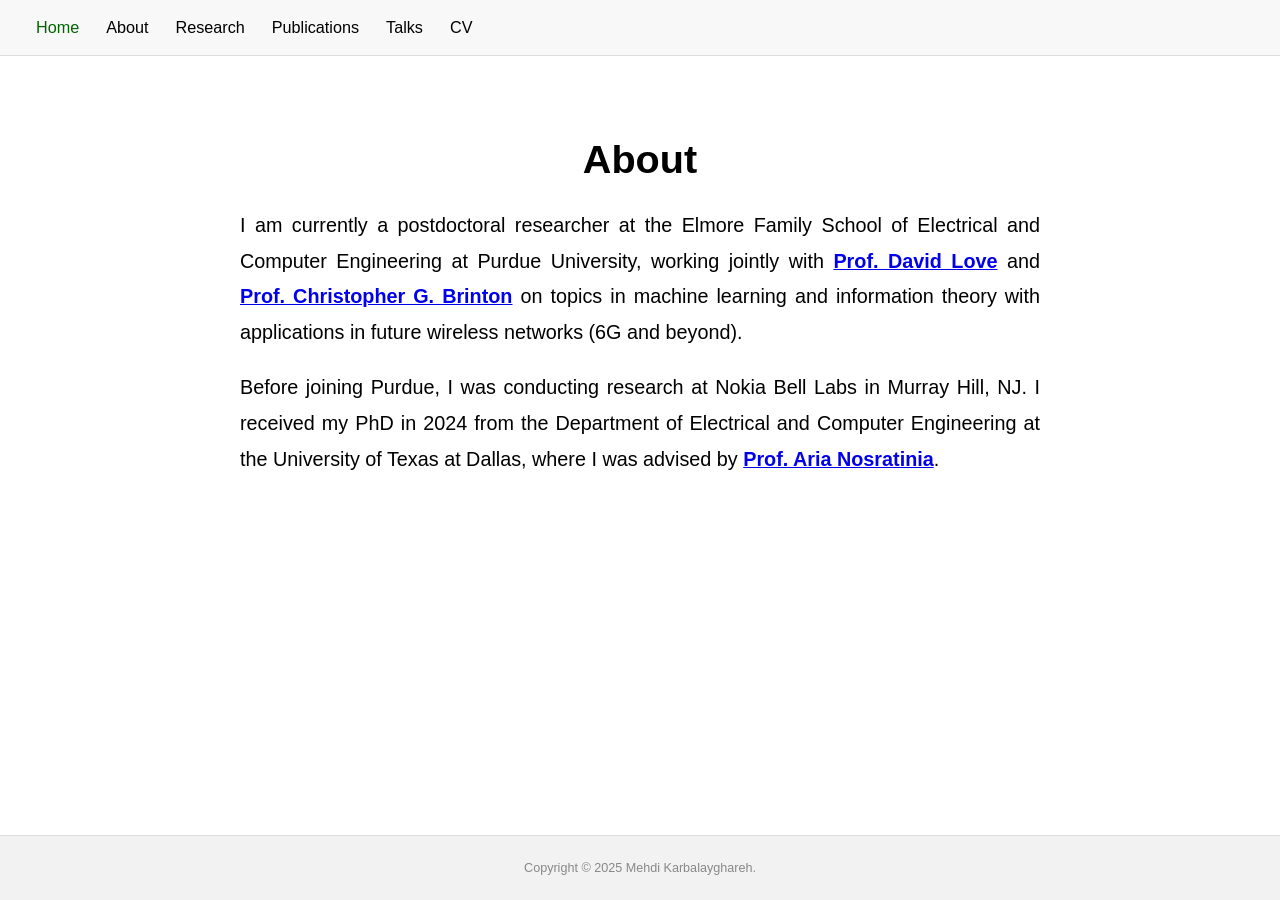
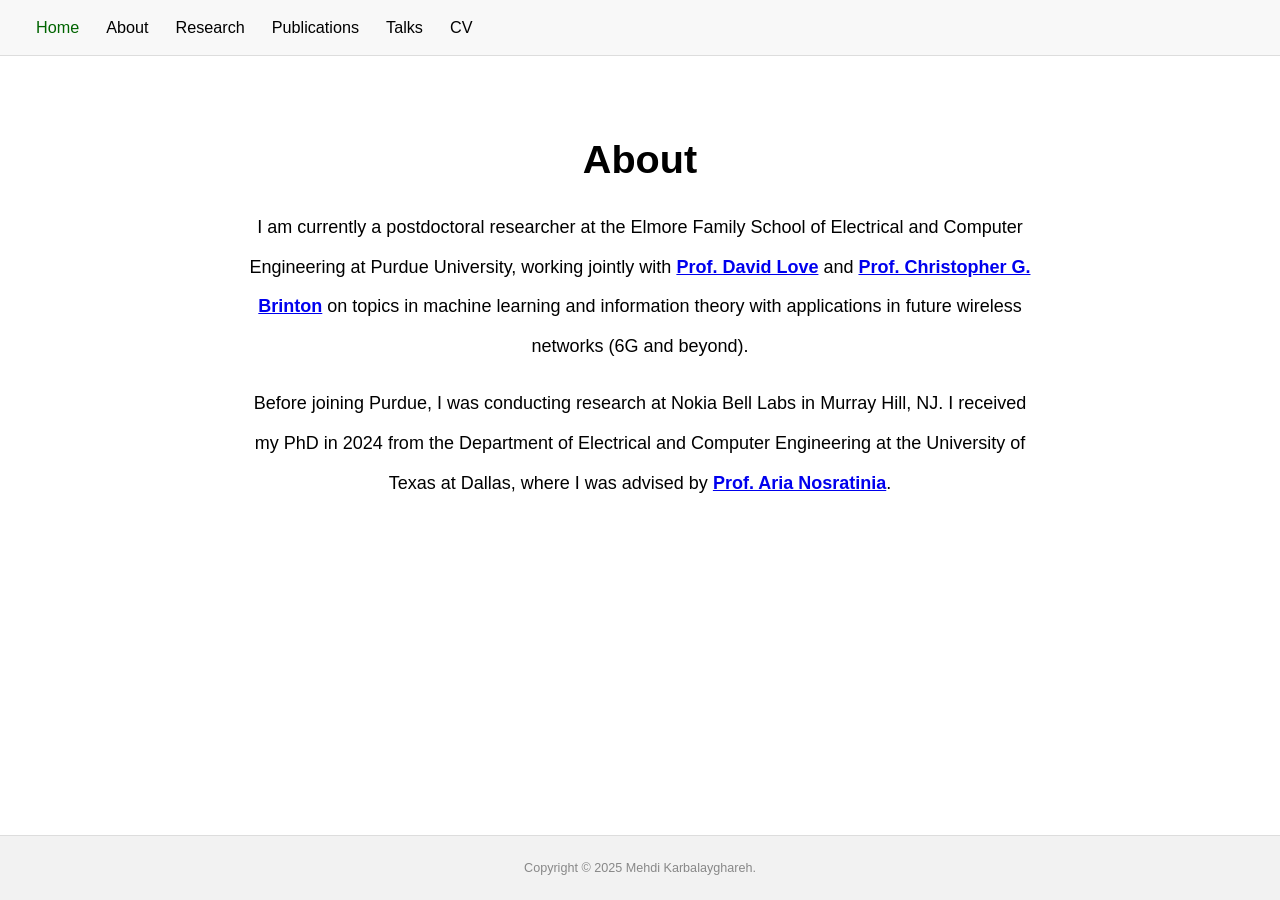
Before and after one commit to mkarbalaygh/mkarbalaygh.github.io, a Jekyll site: the page built from _pages/about.md, in a window 1280 px wide. Built offline with Jekyll 4.4.1, drawn with Linux system fonts in a browser that asks for light colours; some web fonts are replaced.

Commit message:
Update about.md

```diff
--- a/_pages/about.md
+++ b/_pages/about.md
@@ -6,7 +6,7 @@ permalink: /about/
 
 <h1 style="text-align: center;">About</h1>
 
-<div style="max-width: 800px; margin: 1rem auto; font-size: 1.1rem; line-height: 1.8; text-align: justify;">
+<div style="max-width: 800px; margin: 1rem auto; font-size: 1rem; line-height: 2.2; text-align:">
 
   <p>
     I am currently a postdoctoral researcher at the Elmore Family School of Electrical and Computer Engineering at Purdue University, working jointly with
```
